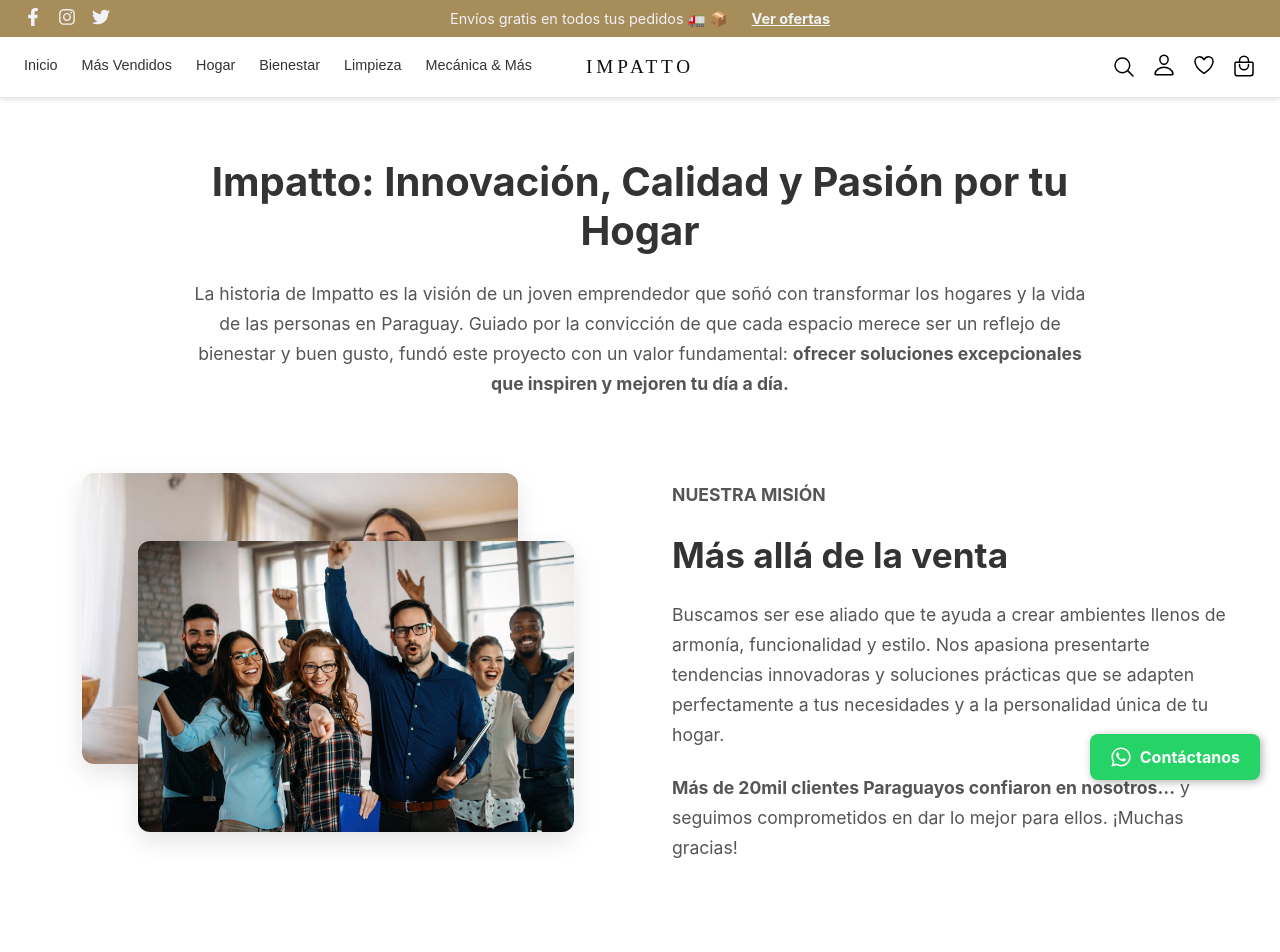
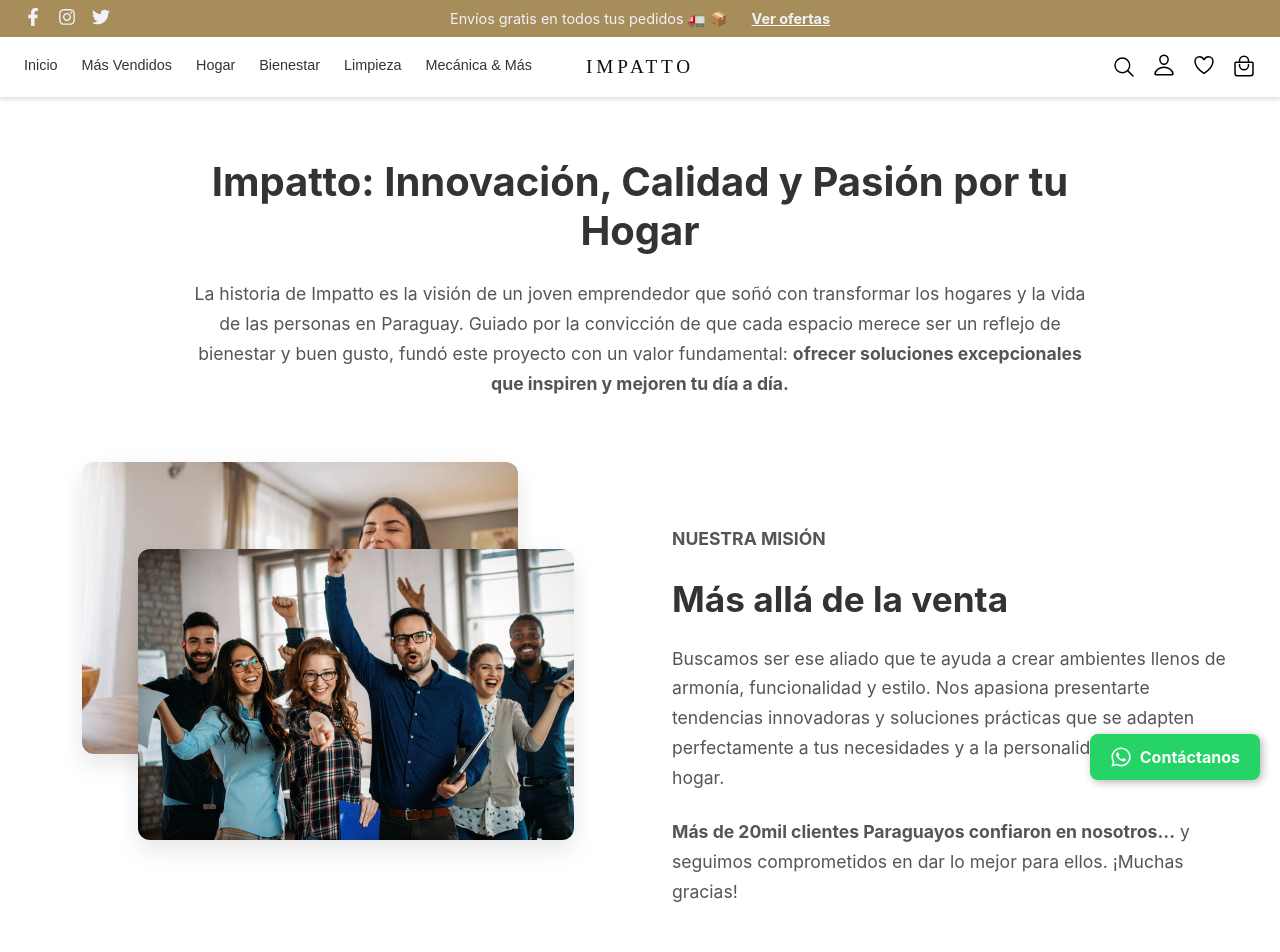
Before and after one commit to Javiermu97/impattopyproyect, a Next.js app: page /sobre-nosotros in a window 1280 px wide. Shown: the top 952 px of the page. Built offline with nearby package versions, Linux system fonts and the light colour scheme; no server answers.

Commit message:
Primer commit

```diff
--- a/app/globals.css
+++ b/app/globals.css
@@ -2706,10 +2706,11 @@ body {
 .philosophy-image-container {
   position: relative;
   flex-basis: 50%;
-  height: 380px;      /* un poco más alto para que no baje sobre el texto */
+  height: 480px;          /* MÁS ALTO */
   min-width: 450px;
-  margin-bottom: 1.5rem; /* asegura espacio con el texto de abajo */
-}
+  margin-bottom: 2rem;    /* espacio extra con el texto */
+}
+
 
 /* Texto a la derecha */
 .philosophy-content {
@@ -2780,12 +2781,12 @@ body {
   }
 
   .philosophy-image-container {
-    width: 100%;
-    max-width: 500px;
-    height: 330px;          /* algo más alta */
-    margin: 0 auto 1.5rem;  /* espacio con el texto */
-    min-width: unset;
-  }
+  width: 100%;
+  max-width: 500px;
+  height: 430px;              /* MÁS ALTO */
+  margin: 0 auto 2rem auto;   /* espacio con el texto */
+  min-width: unset;
+}
 
   .philosophy-img {
     width: 80%;
@@ -2823,9 +2824,9 @@ body {
   }
 
   .philosophy-image-container {
-    height: 300px;
-    margin-bottom: 1rem;
-  }
+  height: 400px;          /* MÁS ALTO */
+  margin-bottom: 2rem;    /* que el texto quede bien separado */
+}
 
   .philosophy-img {
     width: 82%;
```
